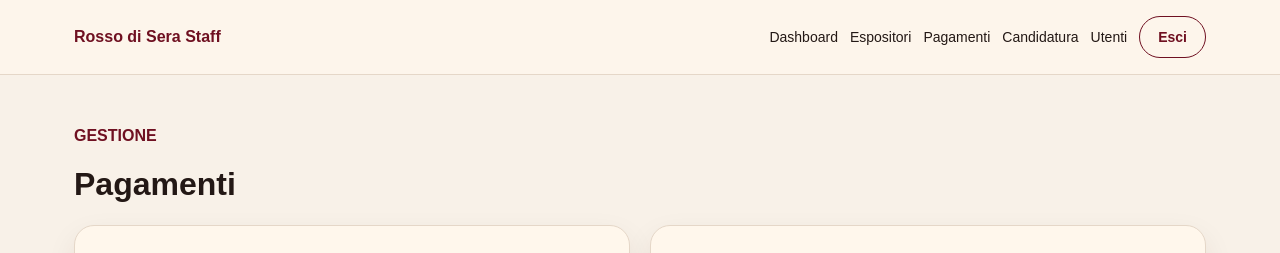
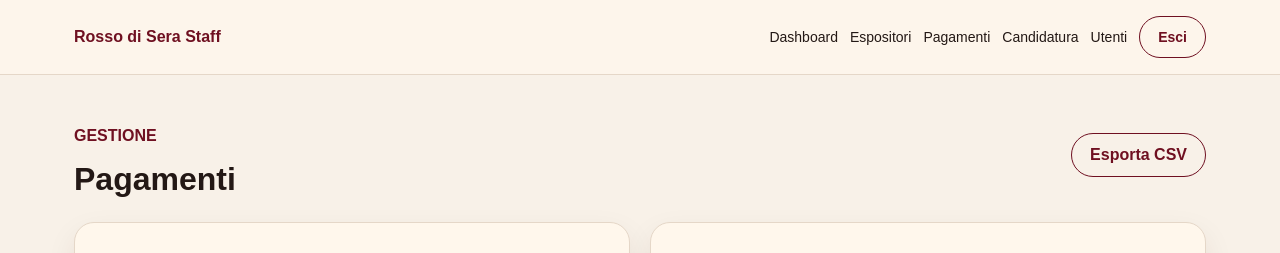
Before and after one commit to giordmando/rosso-di-sera-staff-app, a Next.js app: page /pagamenti in a window 1280 px wide. Shown: the top 253 px of the page. Built offline with nearby package versions, Linux system fonts and the light colour scheme; no server answers; the database is empty.

Commit message:
Add payments CSV export link

```diff
--- a/src/app/pagamenti/page.tsx
+++ b/src/app/pagamenti/page.tsx
@@ -31,8 +31,13 @@ export default async function PaymentsPage() {
     <main>
       <AppHeader />
       <div className="container" style={{ paddingTop: 36, paddingBottom: 36 }}>
-        <p style={{ color: 'var(--wine)', fontWeight: 800 }}>GESTIONE</p>
-        <h1>Pagamenti</h1>
+        <header style={{ display: 'flex', justifyContent: 'space-between', gap: 16, alignItems: 'center', marginBottom: 24 }}>
+          <div>
+            <p style={{ color: 'var(--wine)', fontWeight: 800 }}>GESTIONE</p>
+            <h1 style={{ margin: 0 }}>Pagamenti</h1>
+          </div>
+          <a href="/api/export/payments" className="btn btn-secondary">Esporta CSV</a>
+        </header>
         {error ? <div className="card" style={{ color: 'var(--wine)', marginBottom: 24 }}>Errore caricamento: {error.message}</div> : null}
         <section className="grid grid-2" style={{ marginBottom: 24 }}>
           <div className="card"><p>Incasso previsto registrato</p><strong style={{ fontSize: 36 }}>€ {expected.toFixed(2)}</strong></div>
```
